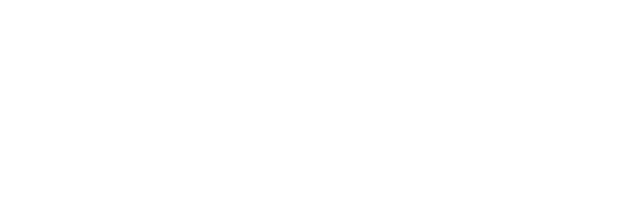
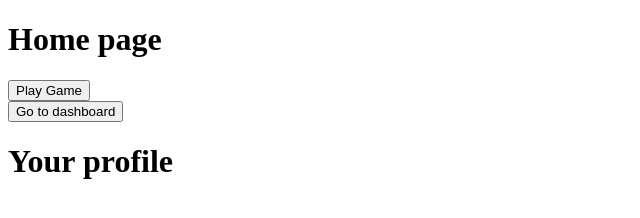
Before and after one commit to JohnReyGimenez/The-Pawn-Shop, a plain HTML site: page index.html in a window 1280 px wide. Shown: the whole page, without its empty margins (0-640 px from the left). Drawn offline with Linux system fonts and the light colour scheme.

Commit message:
added classes and ids and buttons

```diff
--- a/index.html
+++ b/index.html
@@ -8,8 +8,15 @@
     <link rel="stylesheet" href="styles.css">
 </head>
 <body>
-    <div id="home"></div>
-    <div id="game"></div>
-    <div id="dashboard"></div>
+    <div id="home" class="section">
+        <h1>Home page</h1>
+        <button id="startgamebtn">Play Game</button>
+    </div>
+    <div id="game" class="section">
+        <button id="dashboardbtn">Go to dashboard</button>
+    </div>
+    <div id="dashboard" class="section">
+        <h1>Your profile</h1>
+    </div>
 </body>
 </html>
```
